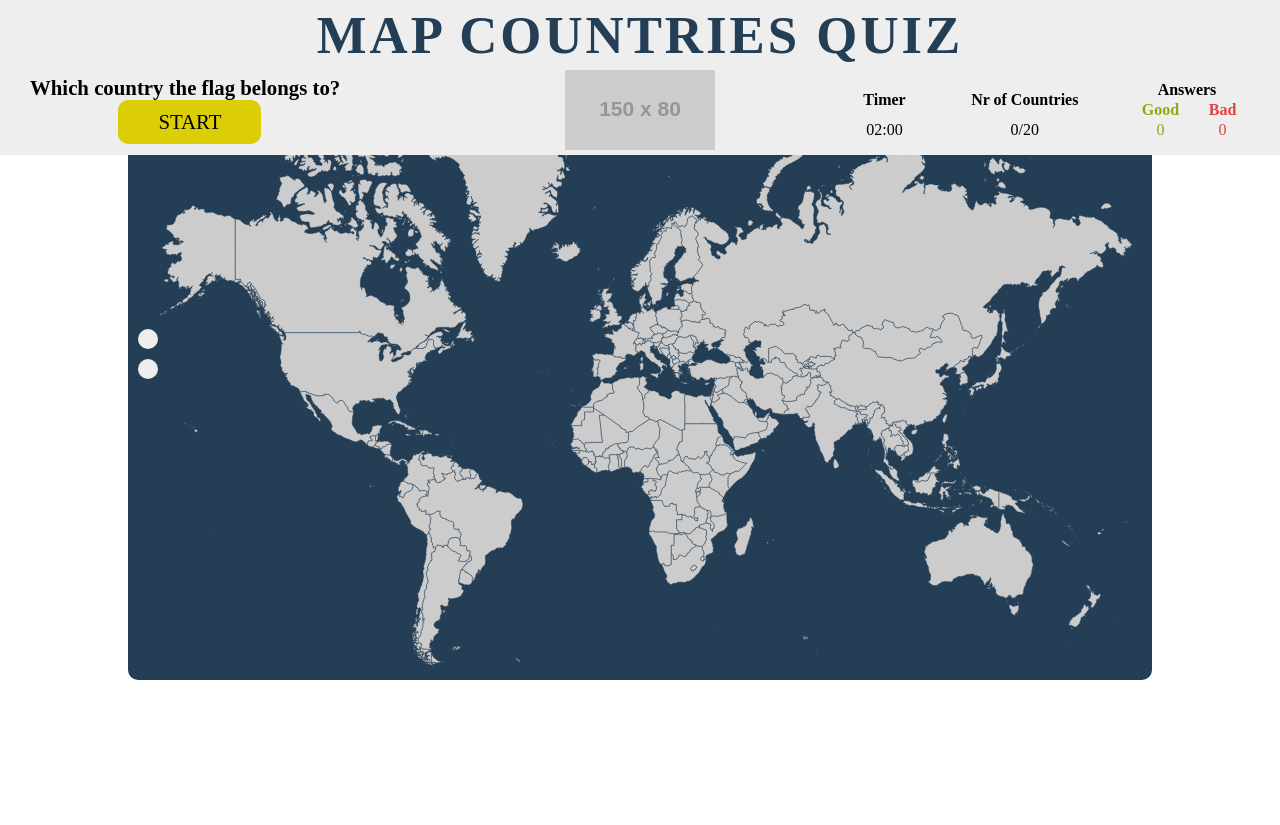
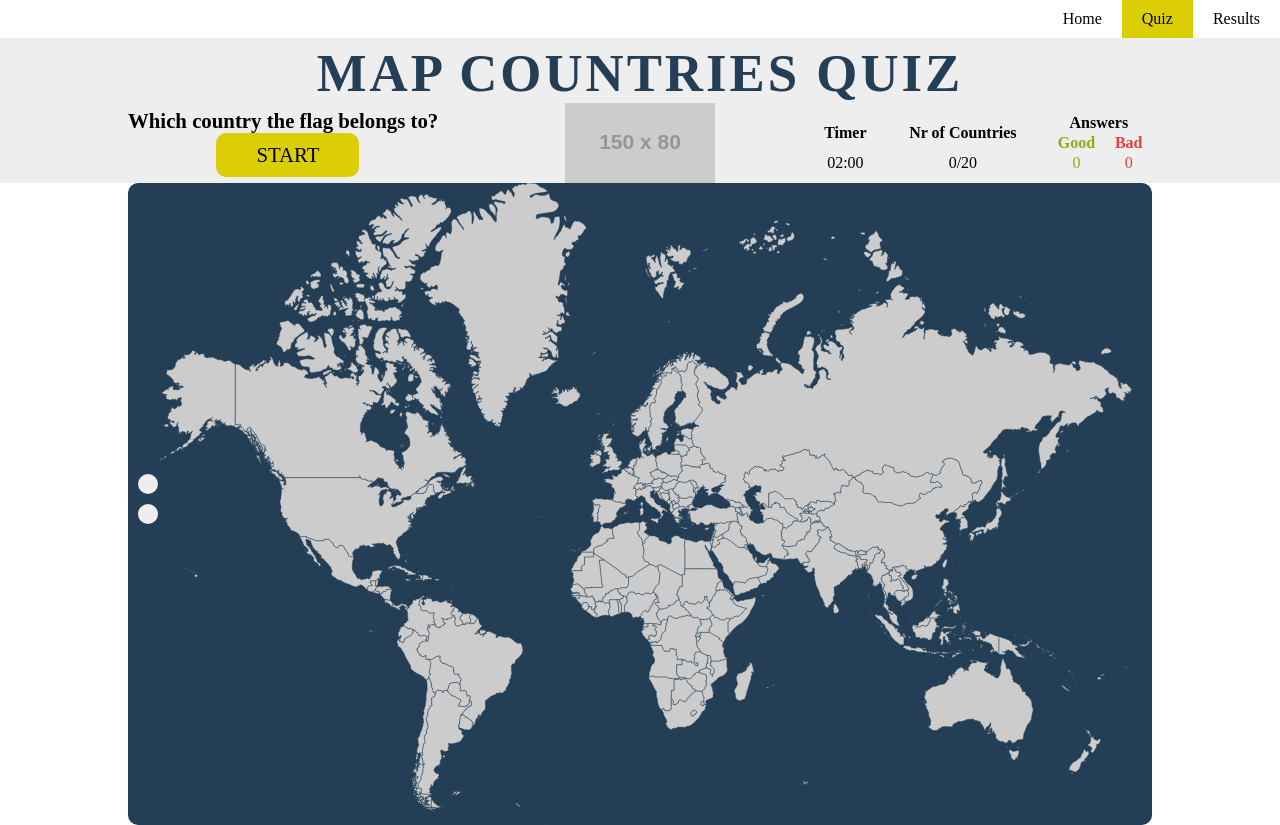
Before and after one commit to monika-stempniak/MapCountriesQuiz, a React app: page /quiz in a window 1280 px wide. Before the commit the page ends 800 px from the top, so only its background shows below. Built offline with nearby package versions, Linux system fonts and the light colour scheme; the HTML template or start-up script is replaced by a standard one.

Commit message:
Update topbar style

```diff
--- a/src/scss/partials/_topbar.scss
+++ b/src/scss/partials/_topbar.scss
@@ -1,15 +1,14 @@
 .topbar {
-  position: fixed;
-  top: 0;
-  left: 0;
   width: 100%;
-  height: auto;
+  height: 20%;
   background-color: $color-bg;
+  @include flexbox(space-around, center);
+  flex-direction: column;
   z-index: 2;
 
   .topbar-content {
+    width: 80%;
     @include flexbox(center, center);
-    padding: 5px 30px;
 
     .col-3 {
       flex: 1;
```
